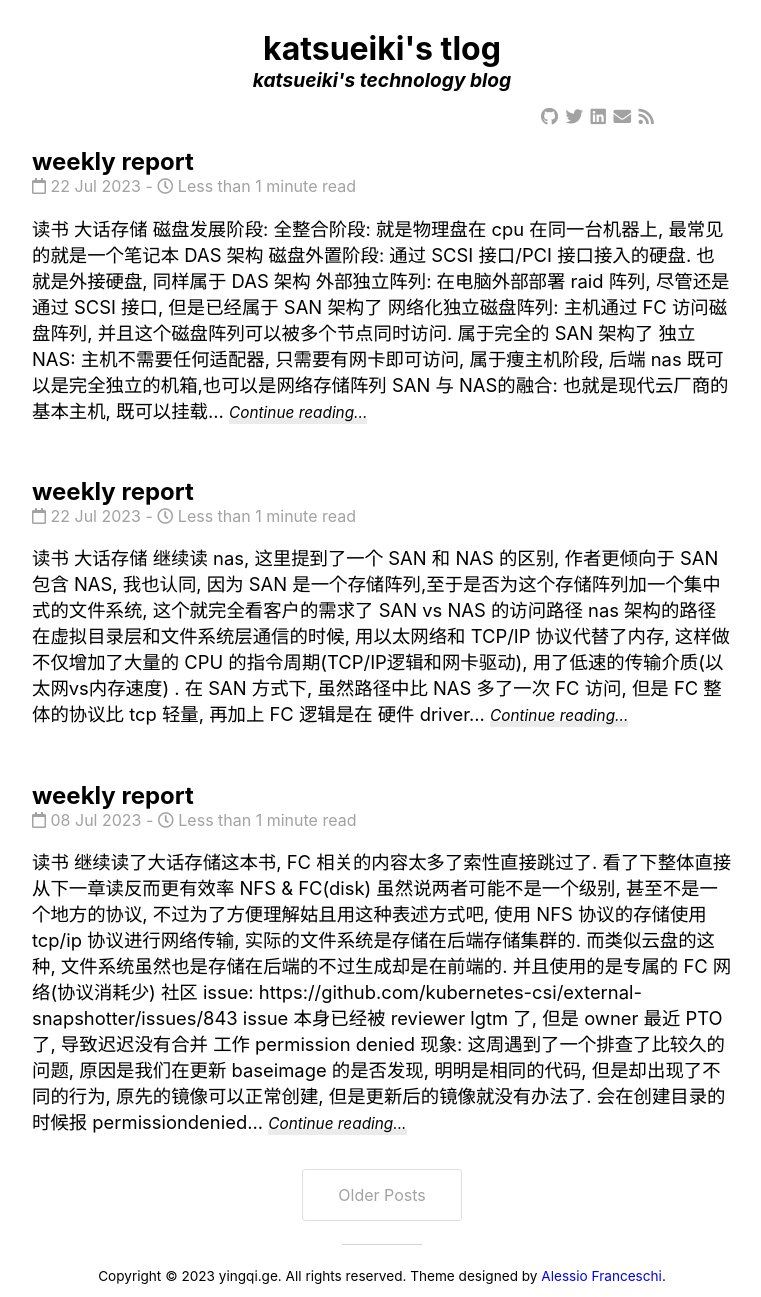
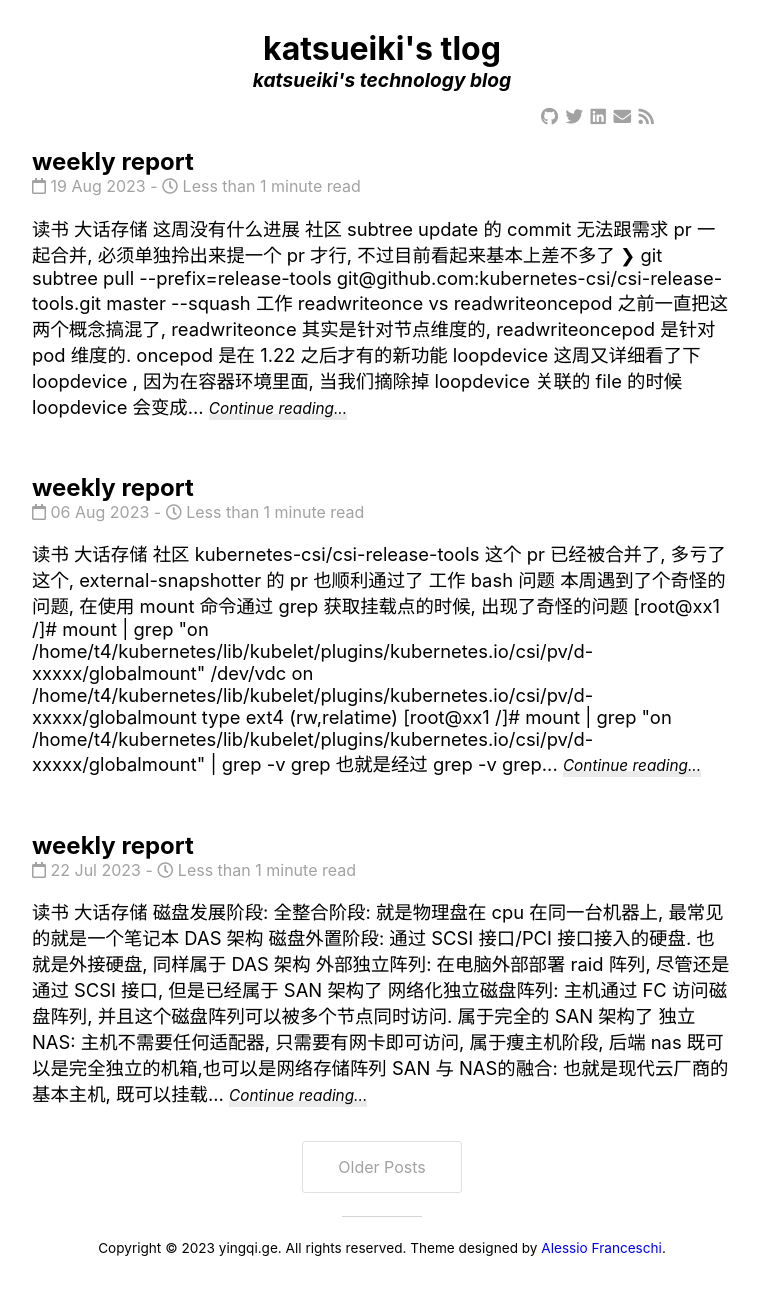
Before and after one commit to mowangdk/mowangdk.github.io, a Jekyll site: the page built from docs/index.html, in a window 1280 px wide. Shown: the whole page, without its empty margins (258-1019 px from the left). Built offline with Jekyll 4.4.1, drawn with Linux system fonts in a browser that asks for light colours; nearby versions of some CDN libraries; the list of posts is cut into pages by our own code; after the commit the page ends 1269 px from its top, so only the background shows below that.

Commit message:
feature: Add diary

````diff
--- a/docs/_posts/2023-05-20-tech-report.markdown
+++ b/docs/_posts/2023-05-20-tech-report.markdown
@@ -43,7 +43,7 @@ volumeDevice 在宿主机上主要有四个主要挂载关系(路径) + 一个 l
 
 - /dev/loop0: [0006]:11044296 (${kubeRootPath}/plugins/kubernetes.io/csi/volumeDevices/${pvName}/dev/${poduid})
 
-mount -o bind /dev/xxx /mnt/test 之后源路径都会变成 /dev/devtmpfs
+mount -o bind /dev/xxx /mnt/test 之后源路径都会变成 /dev/devtmpfs, 但是 通过 findmnt SOURCE heading 可以观察到实际关联的 /dev 设备
 
 ### nfs
 
--- /dev/null
+++ b/docs/_posts/2023-08-06-tech-report.markdown
@@ -0,0 +1,51 @@
+---
+layout: post
+title:  "weekly report"
+date:   2023-08-06 22:30:08 +0800
+categories: weeklyreport
+---
+
+# 读书
+
+### 大话存储
+
+# 社区
+
+kubernetes-csi/csi-release-tools 这个 pr 已经被合并了, 多亏了这个, external-snapshotter 的 pr 也顺利通过了
+
+# 工作
+
+### bash 问题
+
+本周遇到了个奇怪的问题, 在使用 mount 命令通过 grep 获取挂载点的时候, 出现了奇怪的问题
+
+```
+[root@xx1 /]# mount | grep "on /home/t4/kubernetes/lib/kubelet/plugins/kubernetes.io/csi/pv/d-xxxxx/globalmount"
+/dev/vdc on /home/t4/kubernetes/lib/kubelet/plugins/kubernetes.io/csi/pv/d-xxxxx/globalmount type ext4 (rw,relatime)
+[root@xx1 /]# mount | grep "on /home/t4/kubernetes/lib/kubelet/plugins/kubernetes.io/csi/pv/d-xxxxx/globalmount" | grep -v grep
+```
+
+也就是经过 grep -v grep 之后 mount 命令没有输出了. 查看内核日志也没有异常, 先在这里记录下. 后续如果有定位出来相关问题在这里补充
+
+
+> 原因是 diskid 里面包含 grep 字符. 导致 grep -v grep 之后相关挂载路径失效
+
+### 云盘挂载路径异常
+
+现象是用户重启了应用 pod 的时候发现应用的 pod 无法启动. 查看报错信息为: /var/lib/containerd/io.containerd.runtime.v2.task/k8s.io/2270161faeabafc9275adea0ca1b71bab444ad34ccbf03ad6da12d9d2e98db4f/xxx (其中中间这串 id 是 container 的 id. 可以通过 crictl ps 获取)
+
+挂载点残留
+
+复现流程
+就是在有 pod 挂载云盘的节点上, 重启 csi-plugin pod 之后, 节点上就出现了超长路径(runc rootfs + disk mount)
+
+问题原因
+原因是 csi-plugin 新增了 /var/run (ln -s /run) 的挂载路径, csi-plugin 同时挂载了 /var/lib/kubelet & /var/run/container 两个路径, 这两个路径在 containerd 的先后挂载顺序是完全根据路径长短来决定的, 如果路径相同, 可能会有先后挂载之分, 当 /var/lib/kubelet 先于 /var/run/container 挂载的时候,就会出现这个问题, 因为这时, container 里面已经包含 disk 的挂载路径了
+
+### 查看容器挂载信息
+
+可以在 宿主机上 通过 cat /proc/<process-id>/mountinfo 来查看 process-id 相关的挂载点, 在容器内可以 cat /proc/self/mountinfo 查看挂载点
+
+### fuse 类进程回收
+
+在卸载掉 fuse 挂载点的时候, fuse 进程会自动回收
--- /dev/null
+++ b/docs/_posts/2023-08-19-tech-report.markdown
@@ -0,0 +1,43 @@
+---
+layout: post
+title:  "weekly report"
+date:   2023-08-19 22:30:08 +0800
+categories: weeklyreport
+---
+
+# 读书
+
+### 大话存储
+
+这周没有什么进展
+
+# 社区
+
+subtree update 的 commit 无法跟需求 pr 一起合并, 必须单独拎出来提一个 pr 才行, 不过目前看起来基本上差不多了
+
+```
+❯ git subtree pull --prefix=release-tools git@github.com:kubernetes-csi/csi-release-tools.git master --squash
+```
+
+# 工作
+
+### readwriteonce vs readwriteoncepod
+
+之前一直把这两个概念搞混了, readwriteonce 其实是针对节点维度的, readwriteoncepod 是针对 pod 维度的. oncepod 是在 1.22 之后才有的新功能
+
+
+### loopdevice
+
+这周又详细看了下 loopdevice , 因为在容器环境里面, 当我们摘除掉 loopdevice 关联的 file 的时候 loopdevice 会变成 delete 状态无法删除. 这个设计本身就是为了防止 设备符关联的文件被替换. 本身这个行为没问题, 但是目前我们的目的就是要修改这个, 所以导致了一定的麻烦, 需要先删除loopdevice 设备, 然后重新关联
+
+> 注: /sys/block/loop0/loop/backing_file  这里包含了 loopdevice 设备关联的本地文件
+
+
+### quota
+
+因为 quota 这个值是实时算出来的, 这个在单机文件系统上其实问题不大, 但是在分布式的文件系统上,由于不可能实时计算(代价时间太高), 只能周期性的统计, 这就导致了如果我们在周期之前去 copy 一个非常大的文件的话, 那么 copy 的时候确实可能出现超出 quota 的情况
+
+
+### docker root
+
+出于安全起见, docker 的 root 跟  linux 的 root 其实并不等价, docker root 是阉割版的, 不包含特权的.这样可以保证容器的基本隔离性和安全性.  相关文档: https://docs.docker.com/engine/security/#linux-kernel-capabilities
````
